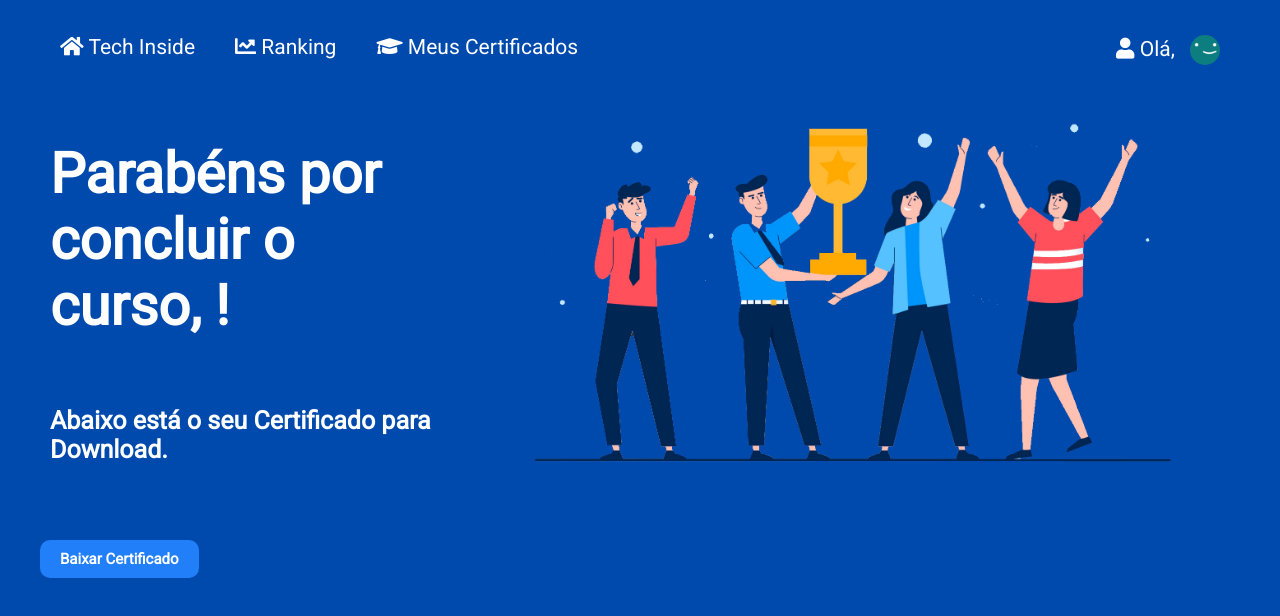
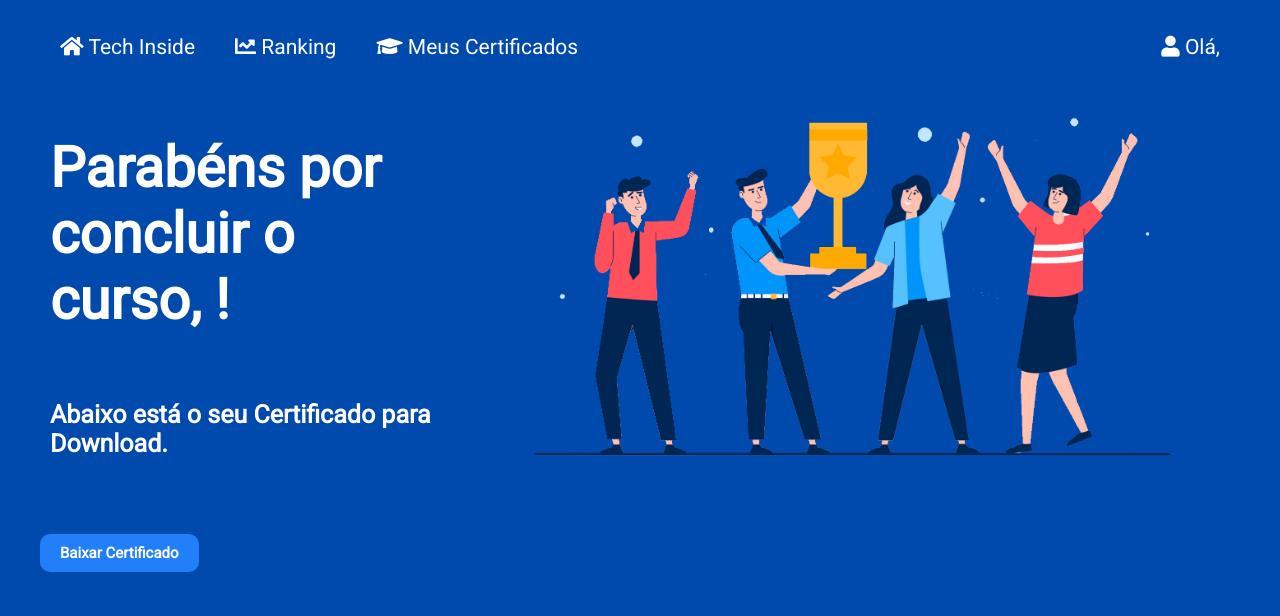
Before and after one commit to KauanAraujo22/tech-inside, a plain HTML site: page certificado.html in a window 1280 px wide. Drawn offline with Linux system fonts and the light colour scheme.

Commit message:
Update certificado.html
- frame usuário

```diff
--- a/certificado.html
+++ b/certificado.html
@@ -14,7 +14,7 @@
             <li><a href="index.html"><i class="fas fa-home"></i> Tech Inside</a></li>
             <li><a href="#"><i class="fas fa-chart-line"></i> Ranking</a></li>
             <li><a href="#"><i class="fas fa-graduation-cap"></i> Meus Certificados</a></li>
-            <li id="usuario"><a href="#"><i class="fas fa-user"></i> Olá, <span id="nomeUsuario"></span><img src="./components/images/Tech_Inside_Avatar.png" alt="Avatar"></a></li> <!-- Seção do usuário logado -->
+            <li id="usuario"><a href="#"><i class="fas fa-user"></i> Olá, <span id="nomeUsuario"></span></a></li> <!-- Seção do usuário logado -->
         </ul>
     </header>
 
```
